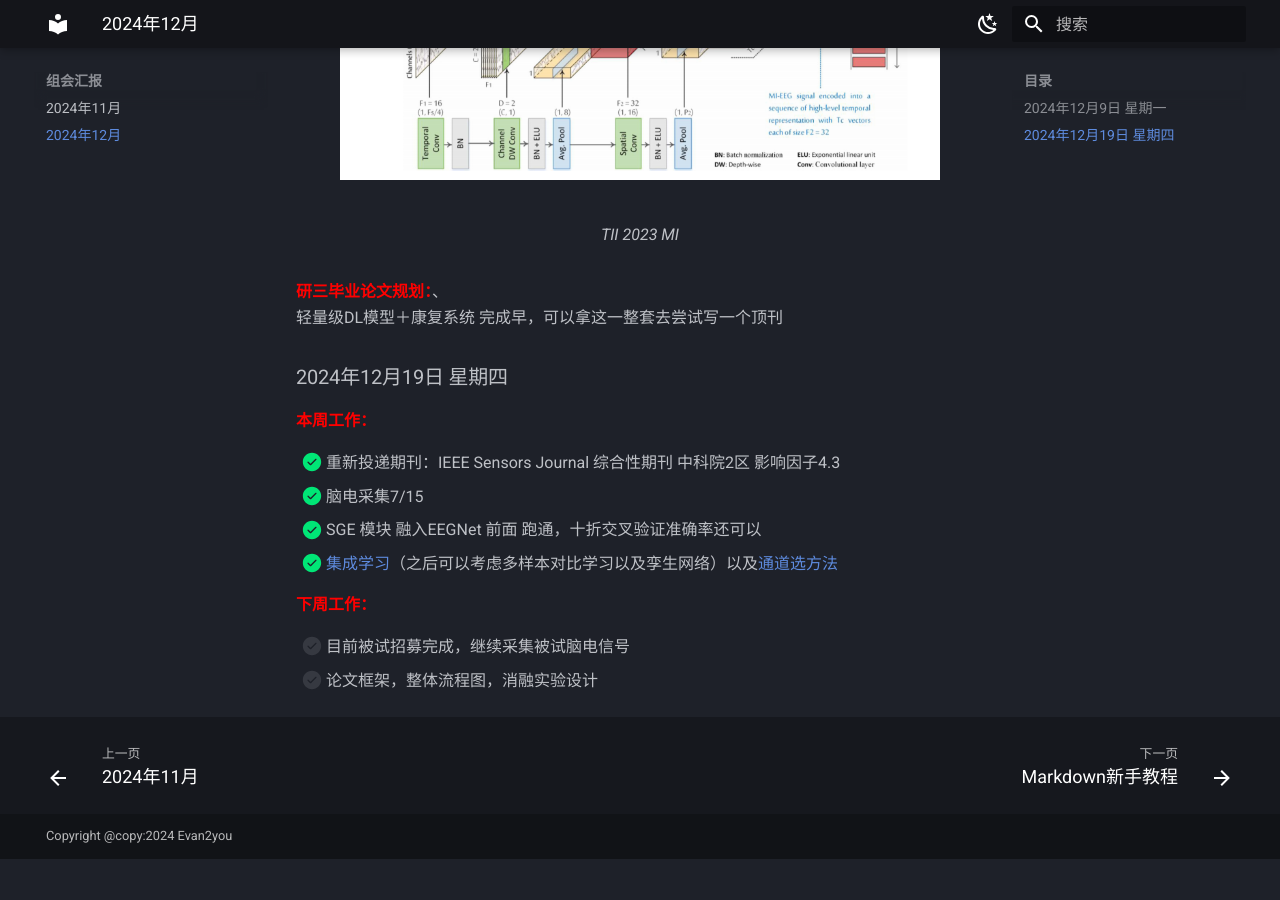
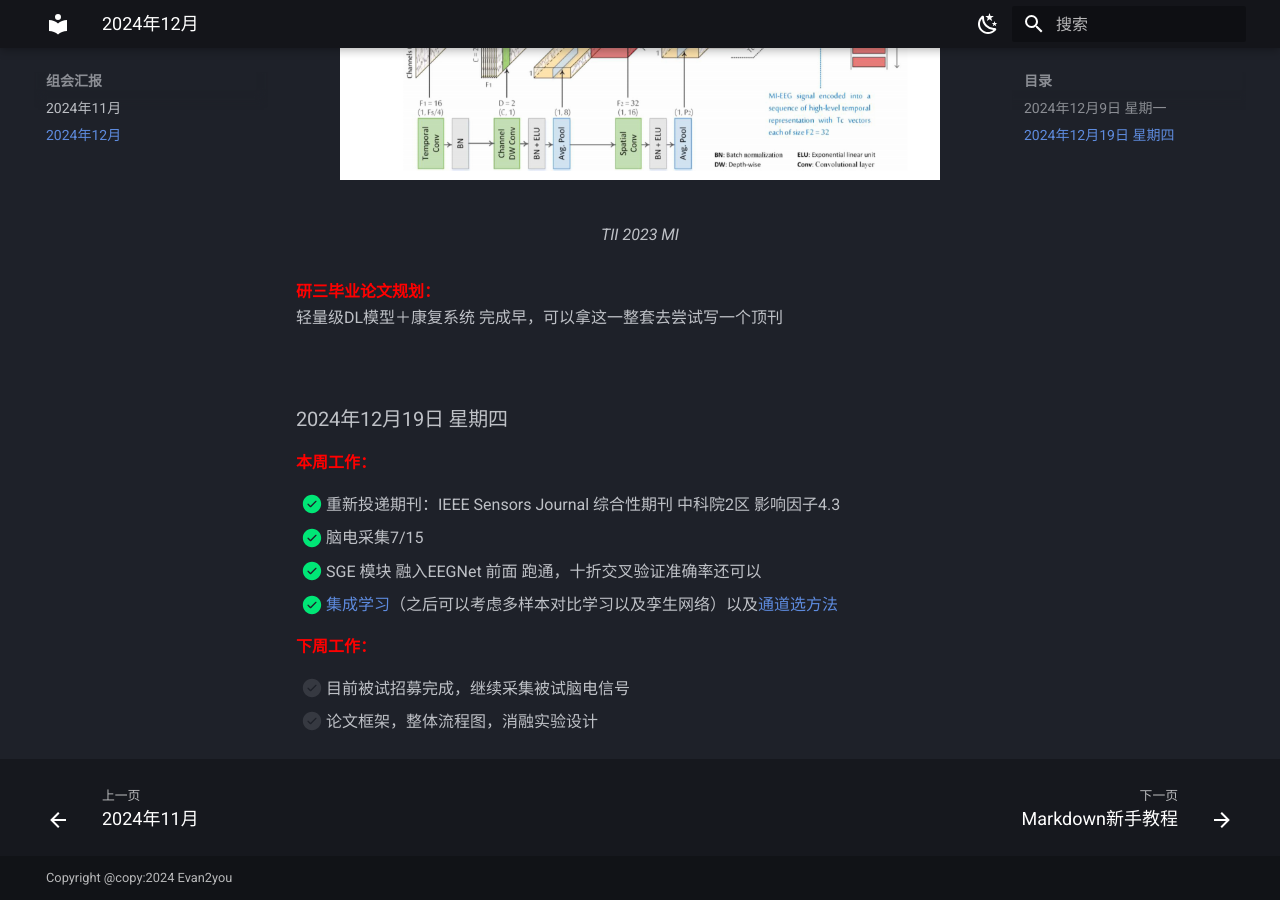
Before and after one commit to Evan2you/Evan2you.github.io, an MkDocs documentation site: the page built from docs/组会汇报/2024年12月.md, in a window 1280 px wide and 900 px high, scrolled down 2813 px. Built offline with MkDocs 1.6.1 and Material for MkDocs 9.7.7, drawn with Linux system fonts in a browser that asks for light colours; emoji names are drawn with the system emoji font; before the commit the page ends 3672 px from its top, so only the background shows below that.

Commit message:
Update 2024年12月.md

```diff
--- a/docs/组会汇报/2024年12月.md
+++ b/docs/组会汇报/2024年12月.md
@@ -48,10 +48,12 @@ KANnet：MIT 加州理工 今年6月份 提出 7月份改进KAN+GCN 8月份KAN+T
   <figcaption>TII 2023 MI</figcaption>
 </figure>
 
-<span style="color: red; font-weight: bold;">研三毕业论文规划：</span>、
+<span style="color: red; font-weight: bold;">研三毕业论文规划：</span>
 </br>
 轻量级DL模型＋康复系统  完成早，可以拿这一整套去尝试写一个顶刊
 
+
+</br>
 
 ### 2024年12月19日 星期四
 
```
